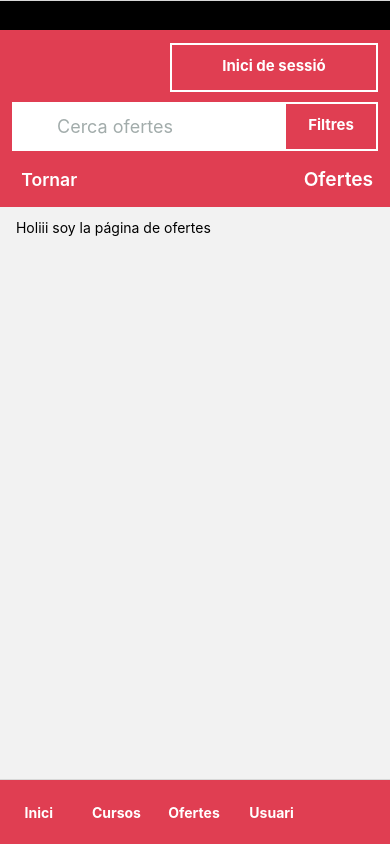
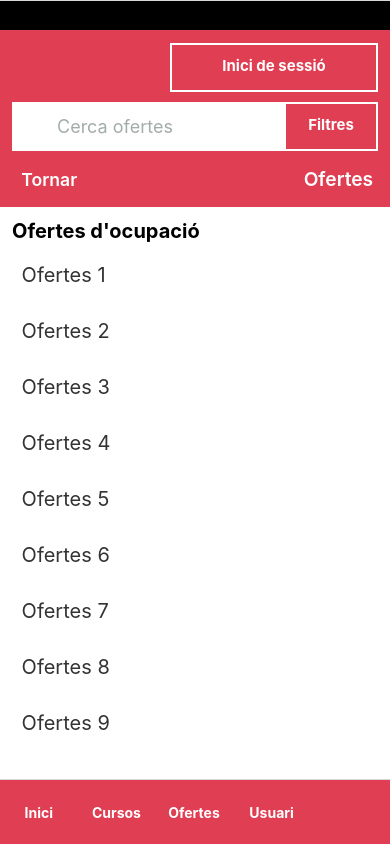
Before and after one commit to RisuTsuriratto/PalmaActiva_APP, a React Native app: screen /Ofertes in a window 390 px wide. Built offline with nearby package versions, Linux system fonts and the light colour scheme.

Commit message:
Improving List Page

```diff
--- a/components/ListPage.js
+++ b/components/ListPage.js
@@ -1,5 +1,5 @@
 import * as React from 'react';
-import { View, Text, StyleSheet, Button, Dimensions } from 'react-native';
+import { View, Text, StyleSheet, Button, Dimensions, FlatList, Image, Pressable } from 'react-native';
 import { useRoute } from '@react-navigation/native';
 
 import FixedMenu from './FixedMenu';
@@ -10,14 +10,44 @@ export default function ListPage() {
   // Variables
   var route = useRoute();
   var routeName = route.name;
+  var pageTitle;
+  var listContent = [];
+
+  // Title of the page
+  if (routeName == "Cursos") {
+    pageTitle = "Cursos de formació";
+  } else {
+    pageTitle = "Ofertes d'ocupació"
+  }
+
+  // Content of list Items
+  for (let i = 0; i < 26; i++) {
+    listContent[i] = {key: routeName + " " + (i+1)};
+  }
 
   return (
-    <View>
+    <View style = {styles.bg}>
       <DeviceInfo />
       <Header />
+
       <View style = {styles.main}>
-        <Text> Holiii soy la página de {routeName.toLowerCase()}</Text>
+        <FlatList
+        ListHeaderComponent={<Text style = {styles.title}>{pageTitle}</Text>}
+
+        data={listContent}
+
+        showsHorizontalScrollIndicator={false}
+
+        renderItem={({item}) =>
+          <Pressable style = {styles.list}>
+            <Text style = {styles.listTitle}>{item.key}</Text>
+            <Image source = {require('../assets/Icons/next-icon.svg')} />
+          </Pressable>
+          }
+        />
+        <View style = {{marginBottom: 190}}></View>
       </View>
+
     </View>
   );
 }
@@ -27,10 +57,37 @@ export default function ListPage() {
 const screenHeight = Dimensions.get('window').height;
 
 const styles = StyleSheet.create({
+  bg: {
+    backgroundColor: '#ffffff',
+  },
+
   main: {
     height: screenHeight - 122,
     marginTop: 12,
     marginBottom: 80,
     marginHorizontal: 12,
   },
+
+  title: {
+    fontWeight: 700,
+    fontSize: '1.25rem',
+    marginBottom: '0.2rem',
+  },
+
+  list: {
+    borderBottom: '1px solid #d5d5d5',
+    width: '100%',
+    paddingHorizontal: '0.6rem',
+    paddingVertical: '1rem',
+
+    flexDirection: 'row',
+    justifyContent: 'space-between',
+    alignItems: 'center',
+
+  },
+
+  listTitle: {
+    fontSize: '1.25rem',
+    color: '#333333',
+  }
 });
```
